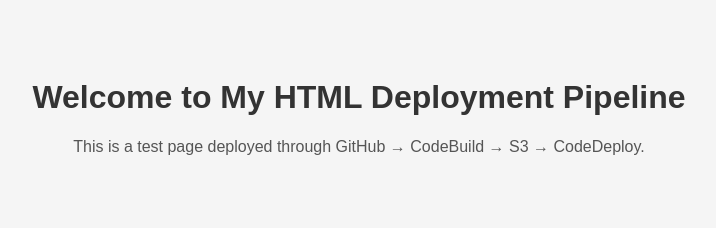
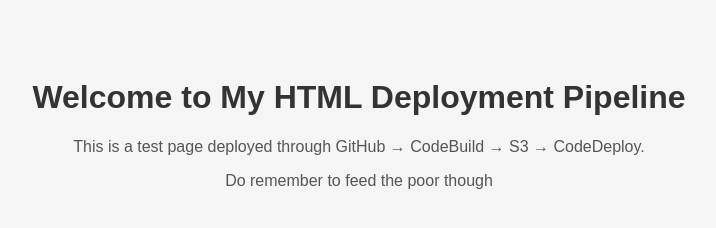
Before and after one commit to vvkelechi/Klec-CI-CD, a plain HTML site: page index.html in a window 1280 px wide. Shown: the whole page, without its empty margins (281-997 px from the left). Drawn offline with Linux system fonts and the light colour scheme.

Commit message:
Update index.html

```diff
--- a/index.html
+++ b/index.html
@@ -9,5 +9,6 @@
 <body>
     <h1>Welcome to My HTML Deployment Pipeline</h1>
     <p>This is a test page deployed through GitHub → CodeBuild → S3 → CodeDeploy.</p>
+    <p>Do remember to feed the poor though</p>
 </body>
 </html>
```
